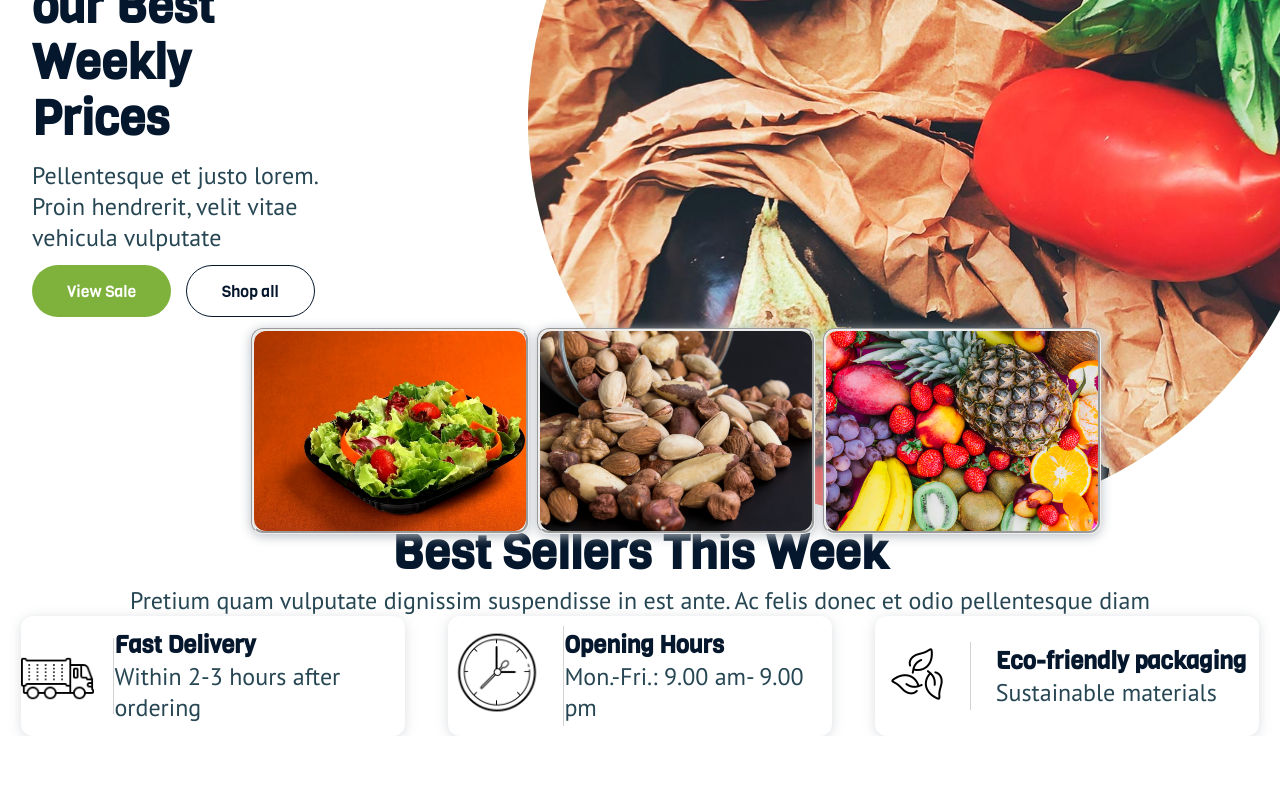
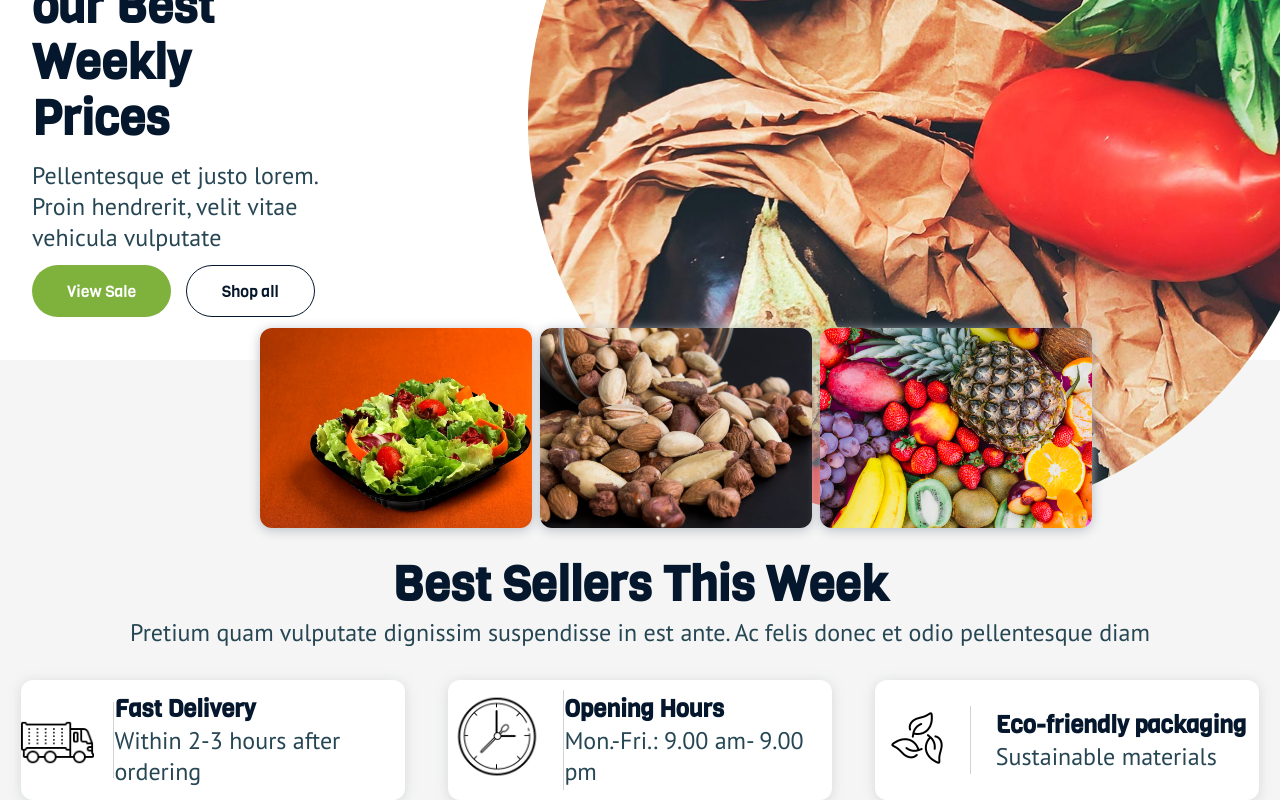
Before and after one commit to FelipeMacedo315/Bookstore, a Vue app in the folder disho/: page / in a window 1280 px wide. Shown: the part 400-1200 px from the top of the page. Before the commit the page ends 1136 px from the top, so only its background shows below. Built offline with nearby package versions, Linux system fonts and the light colour scheme.

Commit message:
header feito

```diff
--- a/disho/src/App.vue
+++ b/disho/src/App.vue
@@ -26,8 +26,8 @@ body {
   -webkit-font-smoothing: antialiased;
   -moz-osx-font-smoothing: grayscale;
   text-align: center;
-  color: #2c3e50;
   margin: 0vh;
+  background-color: var(--grayBackground);
 }
 
 @font-face {
@@ -47,5 +47,6 @@ body {
   --grayLight: #d2d2d2;
   --colorPlaceholder: #77808a;
   --colorWhite: #ffffff;
+  --grayBackground: #f5f5f5;
 }
 </style>
--- a/disho/src/components/Header.vue
+++ b/disho/src/components/Header.vue
@@ -35,8 +35,9 @@ export default {
 
 <style lang="scss">
 header {
+  background-color: var(--colorWhite);
   padding: 0px 2rem;
-  height: auto;
+  height: 80vh;
   display: grid;
   grid-template-columns: auto auto;
 }
--- a/disho/src/components/cardsSlide.vue
+++ b/disho/src/components/cardsSlide.vue
@@ -15,7 +15,7 @@ export default {
   height: 25vh;
   width: 34vh;
   border-radius: 12px;
-  border: groove;
+  border: none;
   margin-left: 0.5rem;
   box-shadow: 0px 2px 12px #b7bdc4;
 
--- a/disho/src/views/Home.vue
+++ b/disho/src/views/Home.vue
@@ -41,6 +41,8 @@ export default {
 
 <style lang="scss">
 .title {
+  background-color: var(--grayBackground);
+  margin-top: 15%;
   display: flex;
   flex-direction: column;
   align-items: center;
@@ -57,6 +59,7 @@ export default {
   }
 }
 .vantagens-container {
+  margin-top: 2rem;
   display: flex;
   justify-content: space-around;
   width: 100%;
```
